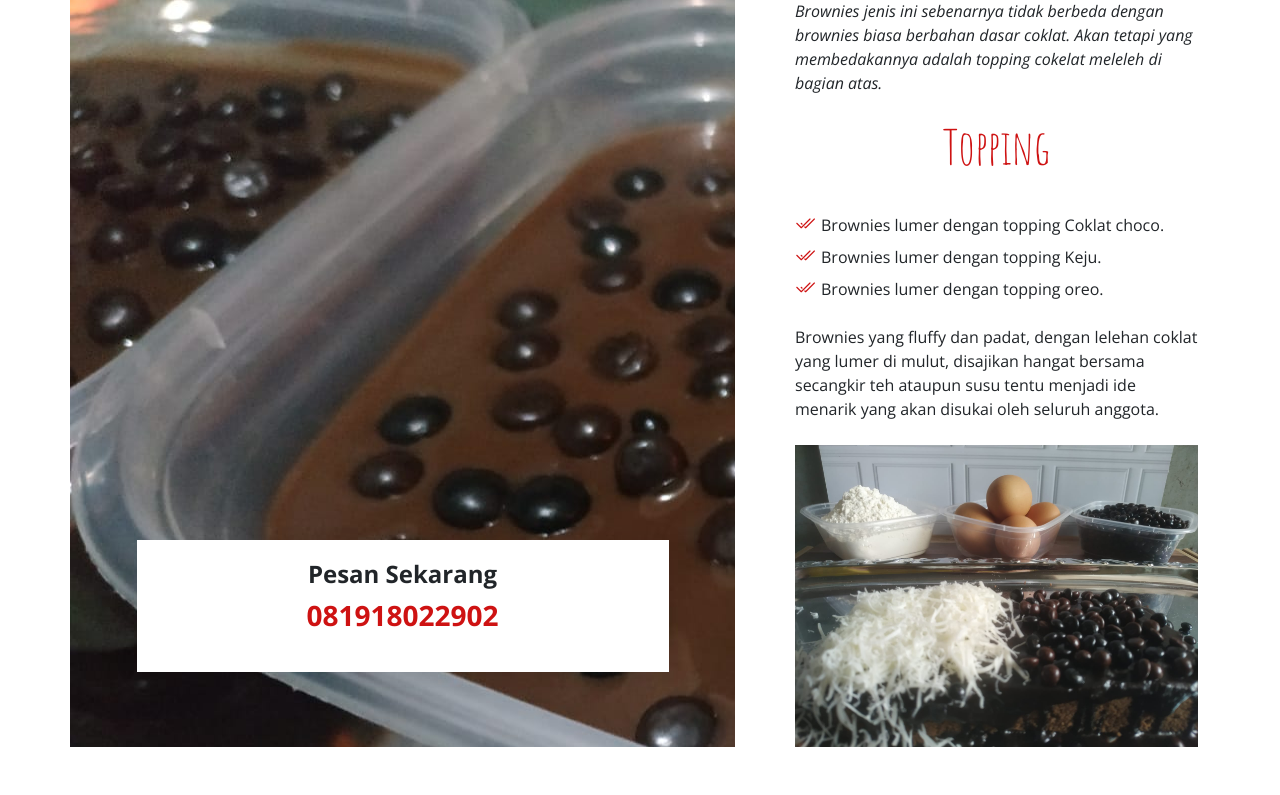
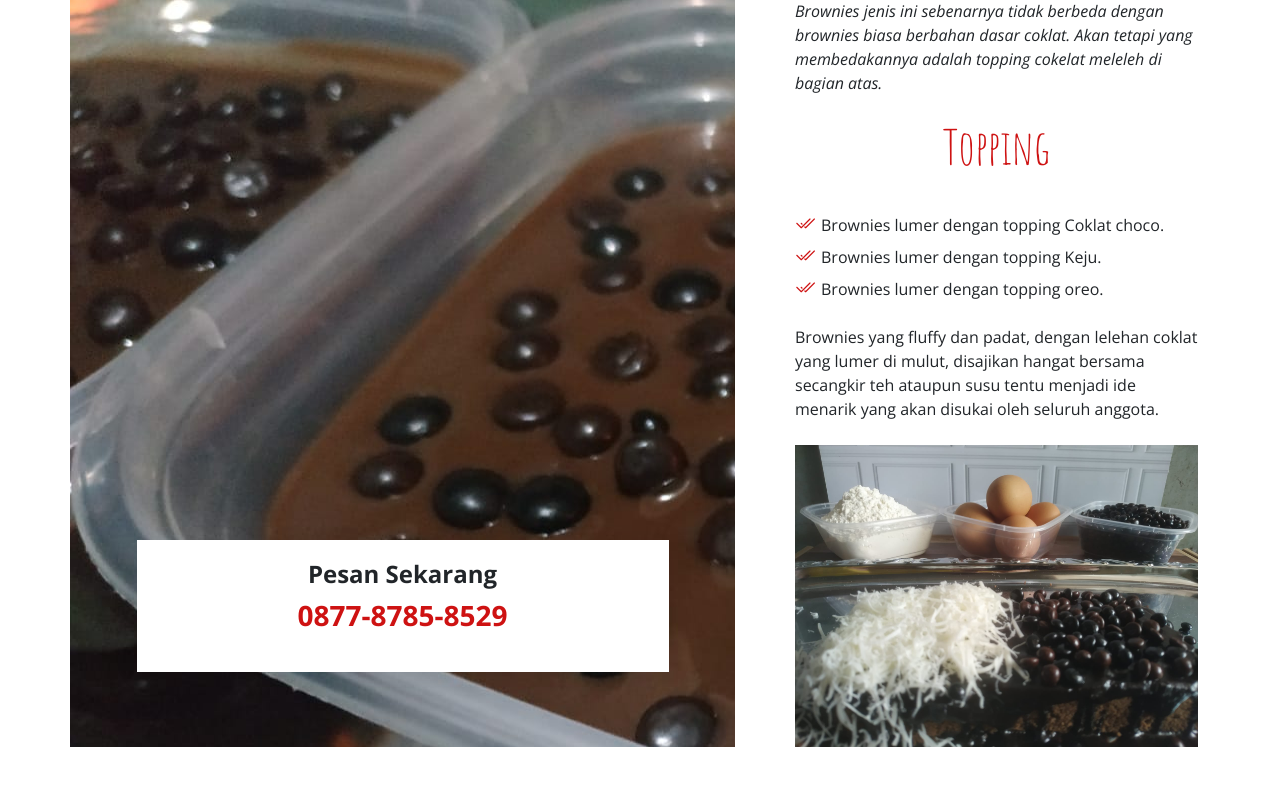
Before and after one commit to fredlymore/brownieslumer, a PHP site: page /database/main in a window 1280 px wide. Shown: the part 758-1553 px from the top of the page. Run offline with PHP 8.4, Linux system fonts and the light colour scheme; some libraries are stand-ins or nearby versions.

Commit message:
update home

```diff
--- a/application/views/main/home.php
+++ b/application/views/main/home.php
@@ -13,7 +13,7 @@
       <div class="col-lg-7 position-relative about-img" style="background-image: url(<?php echo base_url('assets'); ?>/img/gallery/brownies-3.jpeg) ;" data-aos="fade-up" data-aos-delay="150">
         <div class="call-us position-absolute">
           <h4>Pesan Sekarang</h4>
-          <p>081918022902</p>
+          <p>0877-8785-8529</p>
         </div>
       </div>
       <div class="col-lg-5 d-flex align-items-end" data-aos="fade-up" data-aos-delay="300">
```
